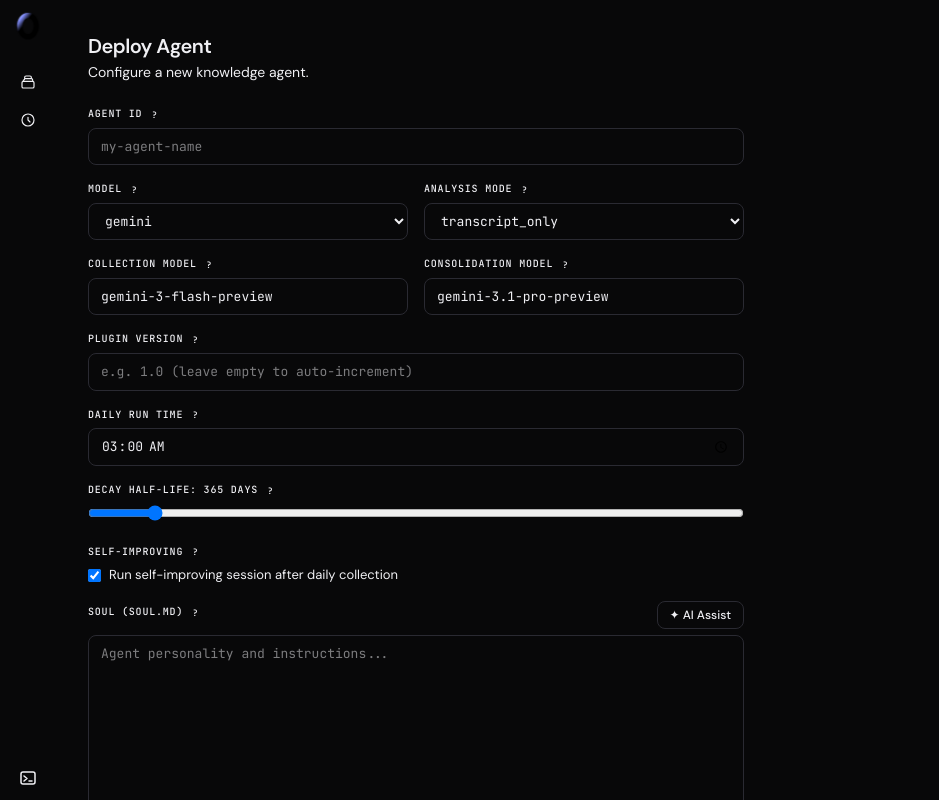
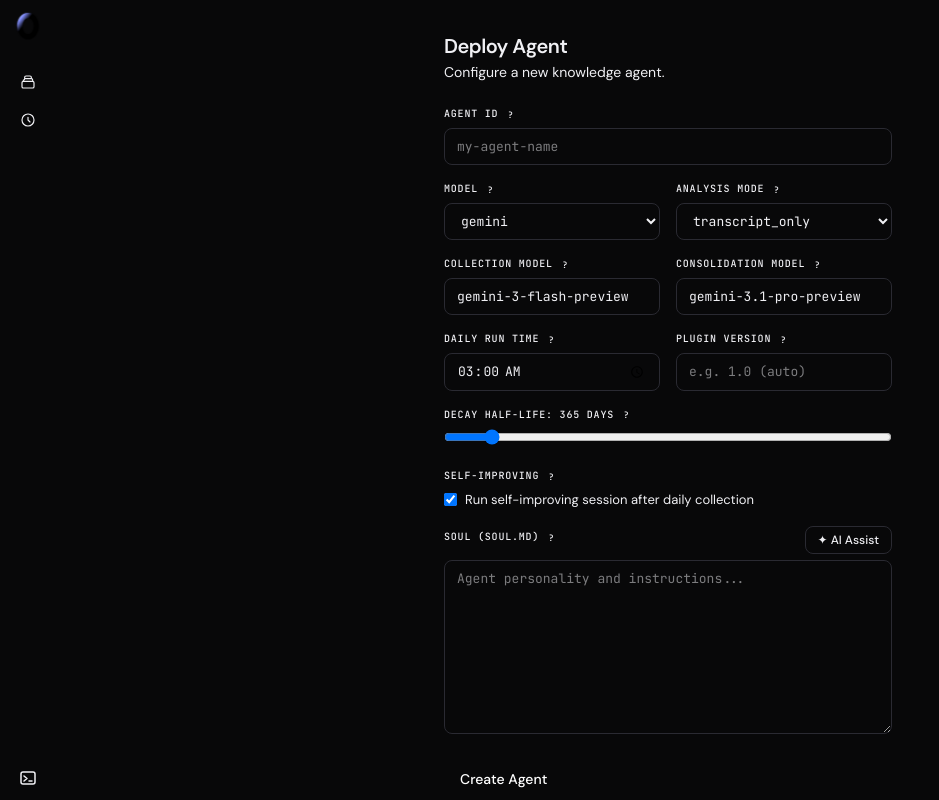
Before and after one commit to badenai/omnis, a React (Vite) app in the folder web/: page /agents/new in a window 1280 px wide. Shown: the whole page, without its empty margins (0-939 px from the left). Built offline with nearby package versions, Linux system fonts and the light colour scheme; no server answers.

Commit message:
fix: layout of agent creation and chat panel

```diff
--- a/web/src/components/AgentForm.tsx
+++ b/web/src/components/AgentForm.tsx
@@ -194,16 +194,7 @@ export default function AgentForm({ agent }: Props) {
         </Field>
       </div>
 
-      <Field label="Plugin Version" tooltip="Pin the Claude Code plugin to a specific version (e.g. 1.0, 1.1). Leave empty to auto-increment on each consolidation. Bump the version manually to force Claude Code to reload the plugin.">
-        <StyledInput
-          type="text"
-          value={pluginVersion}
-          onChange={(e) => setPluginVersion(e.target.value)}
-          placeholder="e.g. 1.0 (leave empty to auto-increment)"
-          mono
-        />
-      </Field>
-
+      <div className="grid grid-cols-2 gap-4">
         <Field label="Daily Run Time" tooltip="Time of day (UTC) when the agent runs its full pipeline: collect new videos from all channels → consolidate into knowledge → self-improving research (if enabled).">
           <StyledInput
             type="time"
@@ -212,6 +203,16 @@ export default function AgentForm({ agent }: Props) {
             mono
           />
         </Field>
+        <Field label="Plugin Version" tooltip="Pin the Claude Code plugin to a specific version (e.g. 1.0, 1.1). Leave empty to auto-increment on each consolidation. Bump the version manually to force Claude Code to reload the plugin.">
+          <StyledInput
+            type="text"
+            value={pluginVersion}
+            onChange={(e) => setPluginVersion(e.target.value)}
+            placeholder="e.g. 1.0 (auto)"
+            mono
+          />
+        </Field>
+      </div>
 
       <Field label={`Decay Half-Life: ${halfLife} days`} tooltip="How long before a knowledge file loses half its importance. Short (30–90 days) for fast-moving topics like news. Long (365+ days) for timeless knowledge like techniques or theory. Set to 9999 for permanent.">
         <input
--- a/web/src/components/ChatPanel.tsx
+++ b/web/src/components/ChatPanel.tsx
@@ -100,8 +100,8 @@ export default function ChatPanel({ agentId, soul }: { agentId: string; soul?: s
   return (
     <div style={{ display: 'flex', flexDirection: 'column', height: '100%' }}>
 
-      {/* Scrollable messages area */}
-      <div style={{ flex: 1, minHeight: 0, overflowY: 'auto' }}>
+      {/* Scrollable messages area — paddingTop clears the floating header pill */}
+      <div style={{ flex: 1, minHeight: 0, overflowY: 'auto', paddingTop: 64 }}>
         {messages.length === 0 ? (
           <div style={{ display: 'flex', flexDirection: 'column', alignItems: 'center', justifyContent: 'center', minHeight: '100%', paddingBottom: 48 }}>
             <div style={{
--- a/web/src/components/CreateAgent.tsx
+++ b/web/src/components/CreateAgent.tsx
@@ -2,7 +2,7 @@ import AgentForm from './AgentForm';
 
 export default function CreateAgent() {
   return (
-    <div style={{ height: '100%', overflowY: 'auto', padding: 32, maxWidth: 720 }}>
+    <div style={{ height: '100%', overflowY: 'auto', padding: 32, maxWidth: 720, margin: '0 auto' }}>
     <div className="space-y-6">
       <div>
         <h1 className="text-xl font-semibold tracking-tight" style={{ color: 'var(--color-text-primary)' }}>
```
Lines whose indentation alone changed are shown as unchanged.
